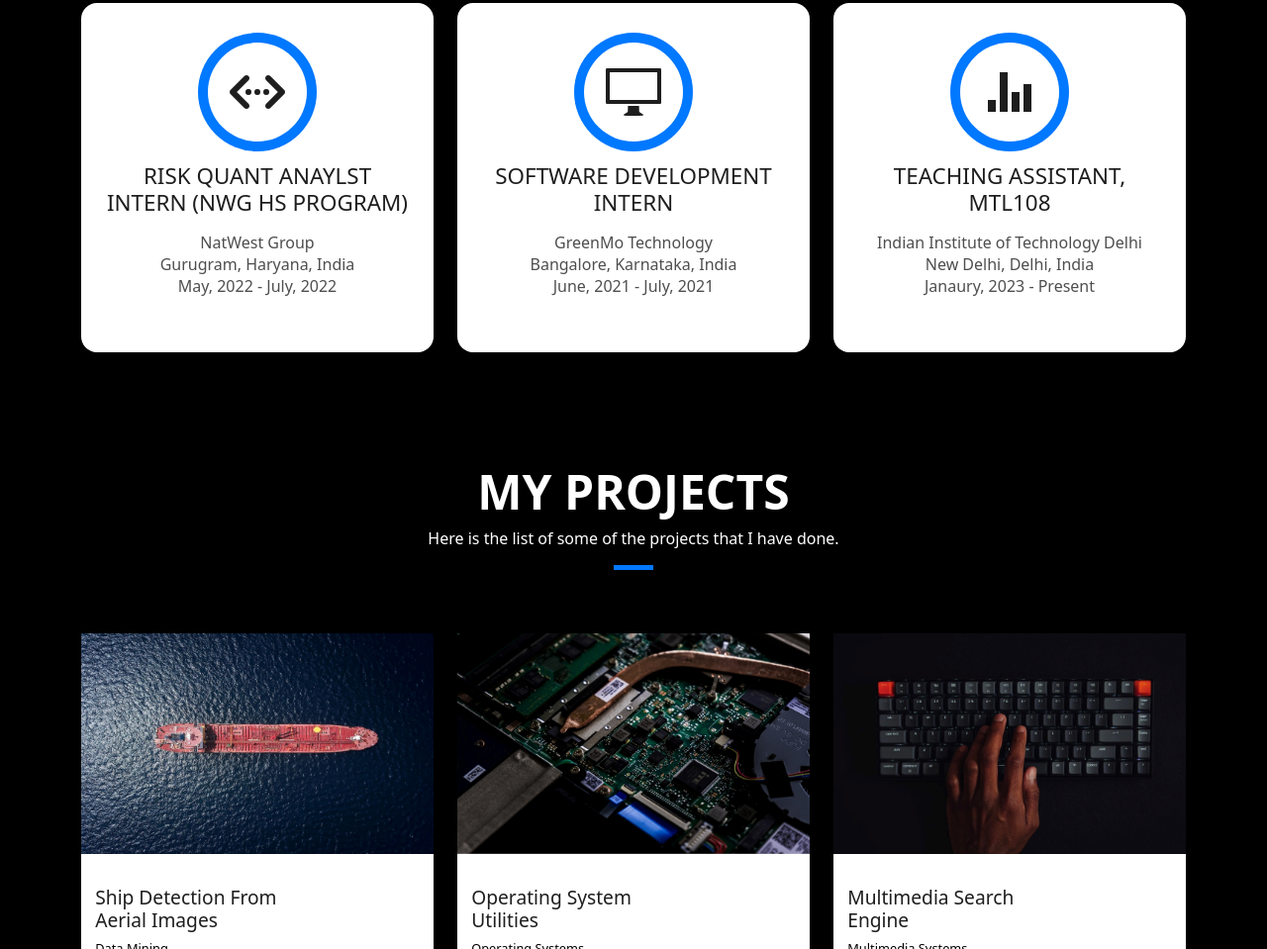
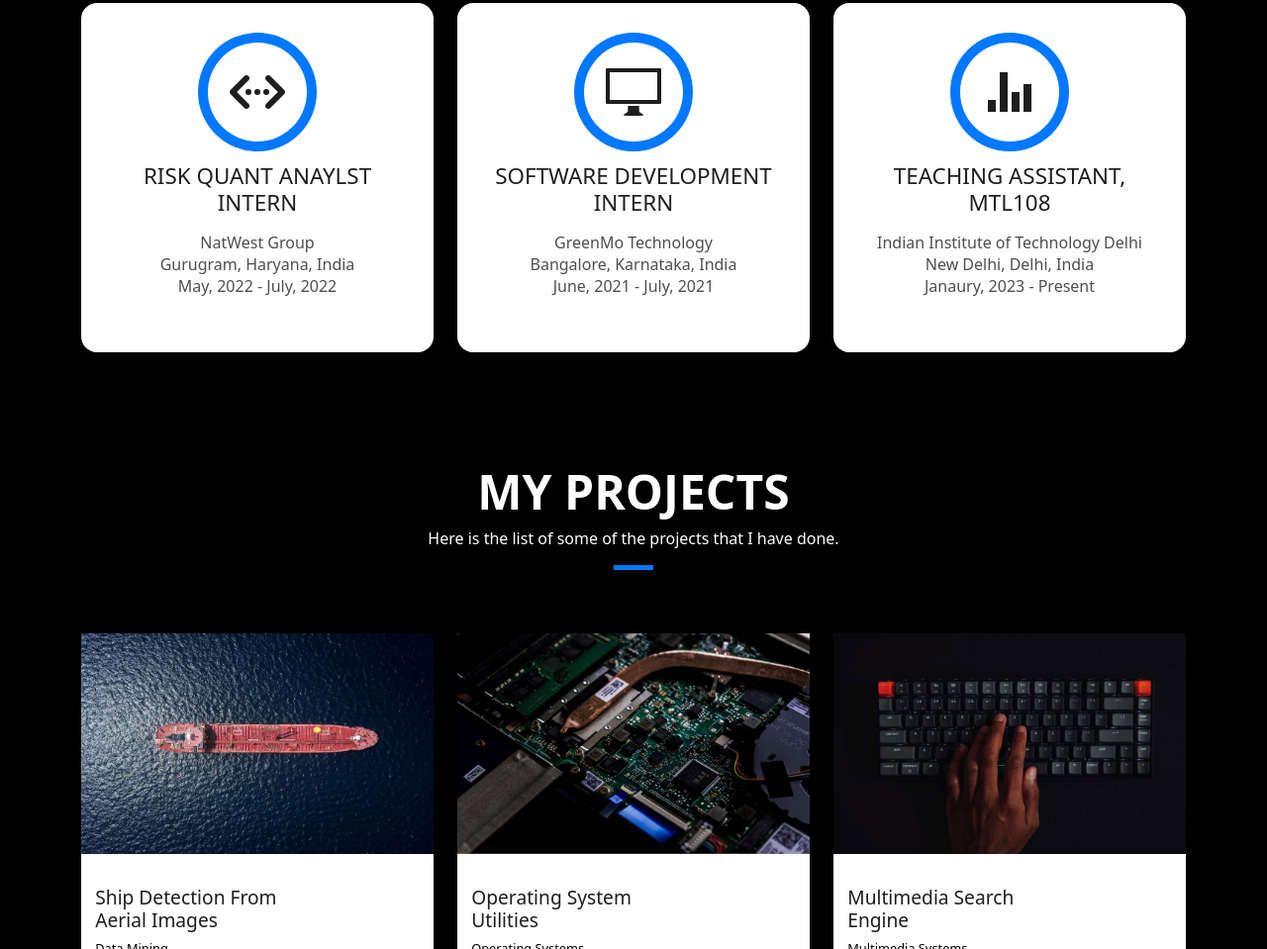
Before and after one commit to ravi-pushkar/ravi-pushkar.github.io, a plain HTML site: page index.html in a window 1280 px wide. Shown: the part 1792-2751 px from the top of the page at 99% size. Drawn offline with nearby package versions, Linux system fonts and the light colour scheme; files whose address does not match are found by name.

Commit message:
Modified the files

```diff
--- a/index.html
+++ b/index.html
@@ -242,7 +242,7 @@
               <span class="ico-circle"><i class="ion-code-working"></i></span>
             </div>
             <div class="service-content">
-              <h2 class="s-title">Risk Quant Anaylst Intern (NWG HS Program)</h2>
+              <h2 class="s-title">Risk Quant Anaylst Intern</h2>
               <p class="s-description text-center">
                 NatWest Group<br>
                 Gurugram, Haryana, India <br>
```
